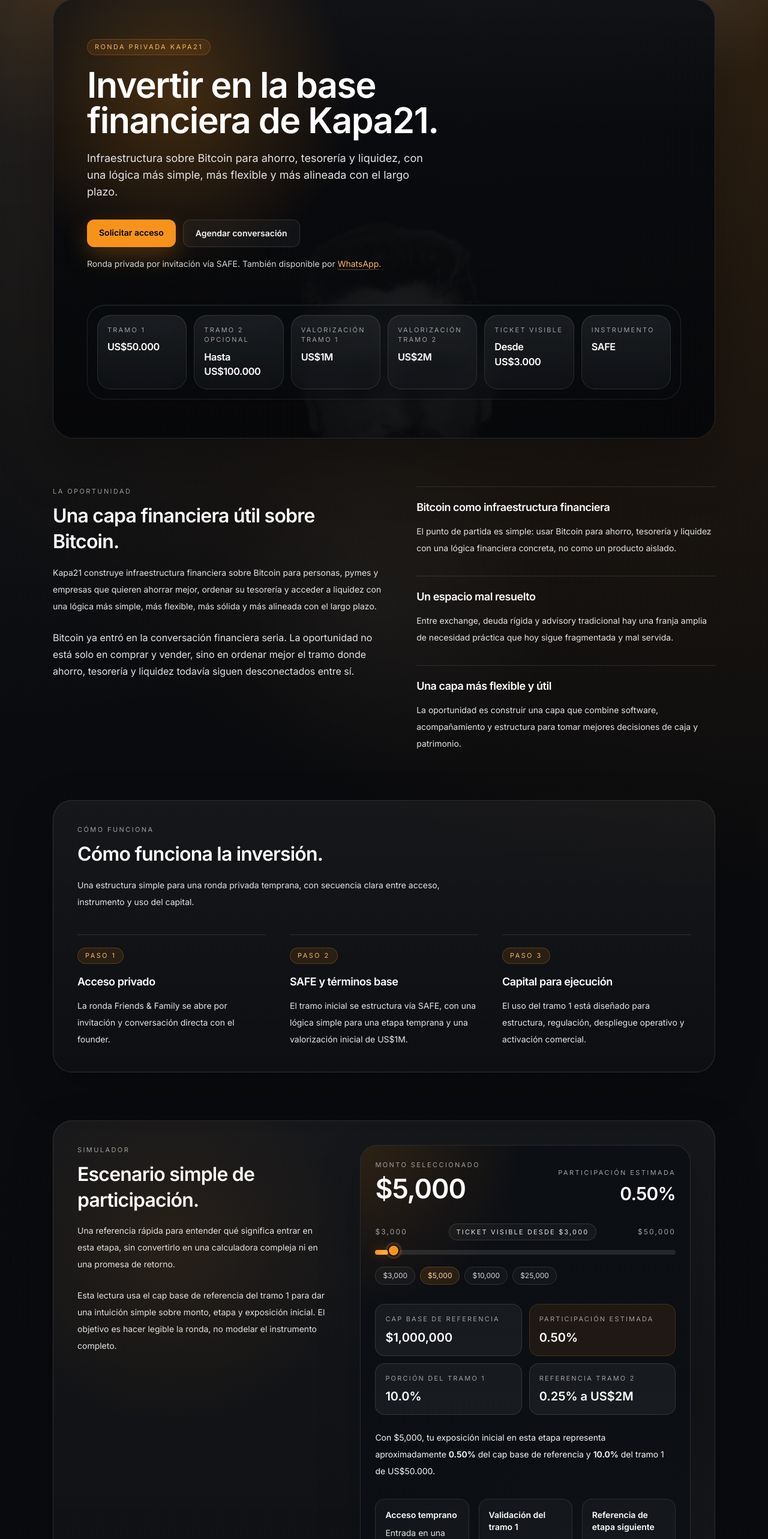
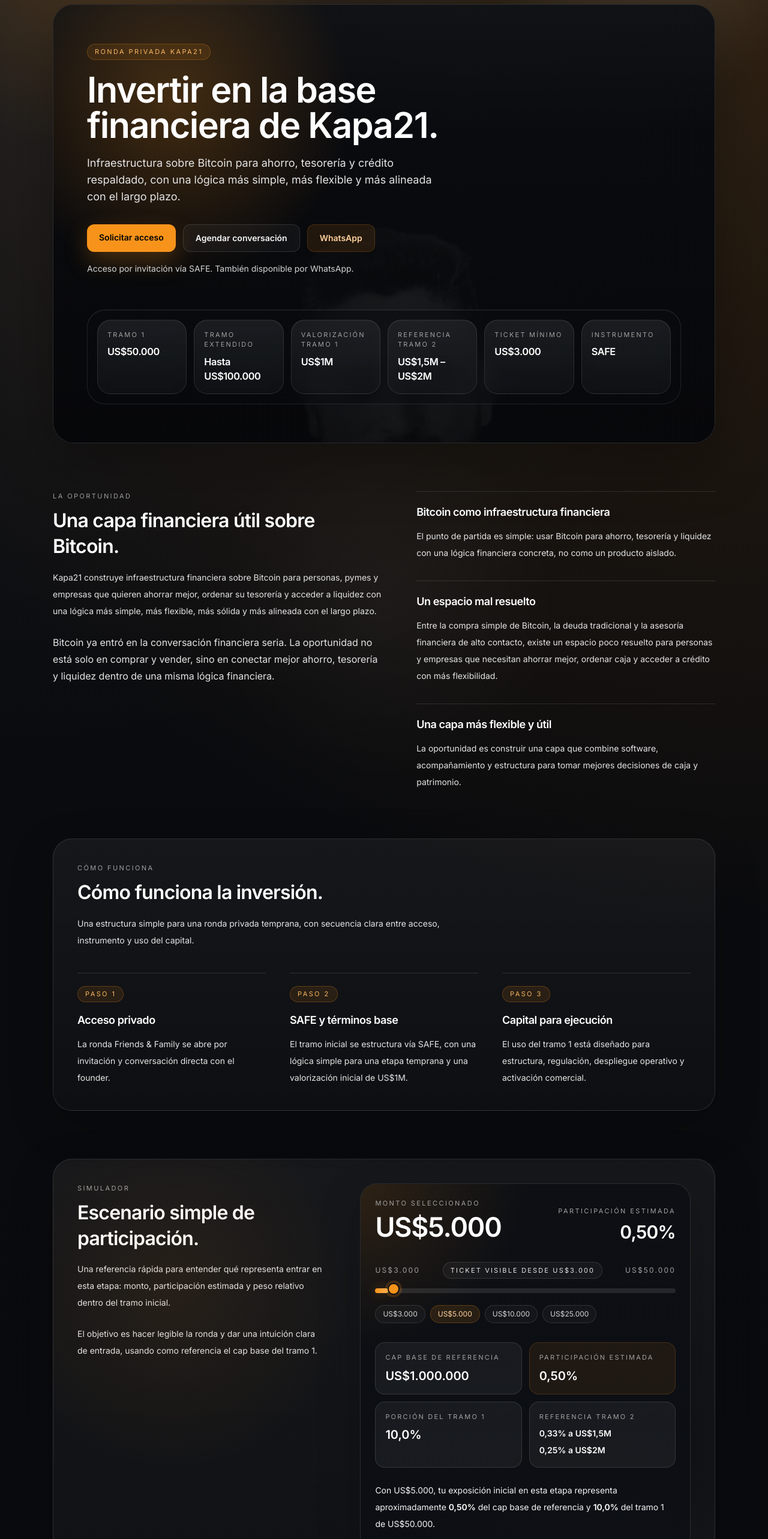
Before and after one commit to jpmoraga/kapa, a Next.js app: page /friends-and-family in a window 1280 px wide. Shown: the part 186-2752 px from the top of the page at 60% size. Built offline with nearby package versions, Linux system fonts and the light colour scheme; no server answers.

Commit message:
Refine investor page content and founder vision

```diff
--- a/app/friends-and-family/_components/InvestorHeader.tsx
+++ b/app/friends-and-family/_components/InvestorHeader.tsx
@@ -68,7 +68,7 @@
               width={420}
               height={120}
               priority
-              className="h-12 w-auto sm:h-14"
+              className="h-14 w-auto sm:h-16"
             />
           </Link>
 
--- a/app/friends-and-family/_components/ParticipationSimulator.tsx
+++ b/app/friends-and-family/_components/ParticipationSimulator.tsx
@@ -8,14 +8,21 @@
 const STEP = 1000;
 const CAP_BASE = 1_000_000;
 const TRAMO_1_SIZE = 50_000;
+const TRAMO_2_BASE = 1_500_000;
 const TRAMO_2_CAP = 2_000_000;
 const PRESET_AMOUNTS = [3000, 5000, 10000, 25000] as const;
 
-const formatter = new Intl.NumberFormat("en-US", {
-  style: "currency",
-  currency: "USD",
+const amountFormatter = new Intl.NumberFormat("es-CL", {
   maximumFractionDigits: 0,
 });
+
+function formatUsd(value: number) {
+  return `US$${amountFormatter.format(value)}`;
+}
+
+function formatPercent(value: number, decimals = 2) {
+  return `${value.toFixed(decimals).replace(".", ",")}%`;
+}
 
 export function ParticipationSimulator() {
   const [investment, setInvestment] = useState(DEFAULT_INVESTMENT);
@@ -23,6 +30,7 @@
   const progress = ((investment - MIN_INVESTMENT) / (MAX_INVESTMENT - MIN_INVESTMENT)) * 100;
   const capBaseParticipation = (investment / CAP_BASE) * 100;
   const tramoOneShare = (investment / TRAMO_1_SIZE) * 100;
+  const tramoTwoBaseShare = (investment / TRAMO_2_BASE) * 100;
   const tramoTwoEquivalent = (investment / TRAMO_2_CAP) * 100;
 
   return (
@@ -35,7 +43,7 @@
             Monto seleccionado
           </div>
           <div className="mt-2 text-4xl font-semibold tracking-tight text-white sm:text-[2.8rem]">
-            {formatter.format(investment)}
+            {formatUsd(investment)}
           </div>
         </div>
         <div className="space-y-2 text-right">
@@ -43,18 +51,18 @@
             Participación estimada
           </div>
           <div className="text-3xl font-semibold tracking-tight text-white">
-            {capBaseParticipation.toFixed(2)}%
+            {formatPercent(capBaseParticipation)}
           </div>
         </div>
       </div>
 
       <div className="relative mt-8">
         <div className="flex flex-wrap items-center justify-between gap-3 text-xs uppercase tracking-[0.18em] text-neutral-400">
-          <span>{formatter.format(MIN_INVESTMENT)}</span>
+          <span>{formatUsd(MIN_INVESTMENT)}</span>
           <div className="rounded-full border border-white/12 bg-white/[0.04] px-3 py-1.5 text-[11px] text-neutral-200">
-            Ticket visible desde {formatter.format(MIN_INVESTMENT)}
+            Ticket visible desde {formatUsd(MIN_INVESTMENT)}
           </div>
-          <span>{formatter.format(MAX_INVESTMENT)}</span>
+          <span>{formatUsd(MAX_INVESTMENT)}</span>
         </div>
 
         <div className="relative mt-4">
@@ -90,7 +98,7 @@
                     : "border-white/12 bg-white/[0.03] text-neutral-300 hover:bg-white/[0.07] hover:text-white"
                 }`}
               >
-                {formatter.format(amount)}
+                {formatUsd(amount)}
               </button>
             );
           })}
@@ -102,56 +110,57 @@
           <div className="text-[11px] uppercase tracking-[0.2em] text-neutral-400">
             Cap base de referencia
           </div>
-          <div className="mt-2 text-xl font-semibold text-white">{formatter.format(CAP_BASE)}</div>
+          <div className="mt-2 text-xl font-semibold text-white">{formatUsd(CAP_BASE)}</div>
         </div>
         <div className="rounded-2xl border border-[#F7931A]/18 bg-[#F7931A]/8 p-4">
           <div className="text-[11px] uppercase tracking-[0.2em] text-neutral-400">
             Participación estimada
           </div>
           <div className="mt-2 text-xl font-semibold text-white">
-            {capBaseParticipation.toFixed(2)}%
+            {formatPercent(capBaseParticipation)}
           </div>
         </div>
         <div className="rounded-2xl border border-white/12 bg-white/[0.05] p-4">
           <div className="text-[11px] uppercase tracking-[0.2em] text-neutral-400">
             Porción del tramo 1
           </div>
-          <div className="mt-2 text-xl font-semibold text-white">{tramoOneShare.toFixed(1)}%</div>
+          <div className="mt-2 text-xl font-semibold text-white">{formatPercent(tramoOneShare, 1)}</div>
         </div>
         <div className="rounded-2xl border border-white/12 bg-white/[0.05] p-4">
           <div className="text-[11px] uppercase tracking-[0.2em] text-neutral-400">
             Referencia tramo 2
           </div>
-          <div className="mt-2 text-xl font-semibold text-white">
-            {tramoTwoEquivalent.toFixed(2)}% a US$2M
+          <div className="mt-2 space-y-1 text-sm leading-6 text-white">
+            <div className="font-semibold">{formatPercent(tramoTwoBaseShare)} a US$1,5M</div>
+            <div className="font-semibold">{formatPercent(tramoTwoEquivalent)} a US$2M</div>
           </div>
         </div>
       </div>
 
       <p className="relative mt-6 text-sm leading-7 text-neutral-100">
-        Con {formatter.format(investment)}, tu exposición inicial en esta etapa representa
-        aproximadamente <span className="font-semibold text-white">{capBaseParticipation.toFixed(2)}%</span>{" "}
+        Con {formatUsd(investment)}, tu exposición inicial en esta etapa representa
+        aproximadamente <span className="font-semibold text-white">{formatPercent(capBaseParticipation)}</span>{" "}
         del cap base de referencia y{" "}
-        <span className="font-semibold text-white">{tramoOneShare.toFixed(1)}%</span> del tramo 1
-        de US$50.000.
+        <span className="font-semibold text-white">{formatPercent(tramoOneShare, 1)}</span> del
+        tramo 1 de US$50.000.
       </p>
 
       <div className="mt-8 grid gap-4 md:grid-cols-3">
-        <div className="rounded-2xl border border-white/10 bg-white/[0.03] p-4">
+        <div className="rounded-2xl border border-white/10 bg-white/[0.05] p-4 shadow-[inset_0_1px_0_rgba(255,255,255,0.04)]">
           <div className="text-sm font-semibold text-white">Acceso temprano</div>
           <p className="mt-2 text-sm leading-6 text-neutral-200">
             Entrada en una fase de instalación de estructura, oferta y ejecución comercial.
           </p>
         </div>
-        <div className="rounded-2xl border border-white/10 bg-white/[0.03] p-4">
+        <div className="rounded-2xl border border-white/10 bg-white/[0.05] p-4 shadow-[inset_0_1px_0_rgba(255,255,255,0.04)]">
           <div className="text-sm font-semibold text-white">Validación del tramo 1</div>
           <p className="mt-2 text-sm leading-6 text-neutral-200">
             El foco del capital es dejar lista la base societaria, regulatoria, operativa y de
             activación inicial.
           </p>
         </div>
-        <div className="rounded-2xl border border-white/10 bg-white/[0.03] p-4">
-          <div className="text-sm font-semibold text-white">Referencia de etapa siguiente</div>
+        <div className="rounded-2xl border border-white/10 bg-white/[0.05] p-4 shadow-[inset_0_1px_0_rgba(255,255,255,0.04)]">
+          <div className="text-sm font-semibold text-white">Lectura del tramo 2</div>
           <p className="mt-2 text-sm leading-6 text-neutral-200">
             Si se abre el tramo 2 a US$2M, cambia la referencia de entrada. Eso no implica retorno
             ni resultado asegurado.
--- a/app/friends-and-family/page.tsx
+++ b/app/friends-and-family/page.tsx
@@ -27,10 +27,10 @@
 
 const roundHighlights = [
   { label: "Tramo 1", value: "US$50.000" },
-  { label: "Tramo 2 opcional", value: "Hasta US$100.000" },
+  { label: "Tramo extendido", value: "Hasta US$100.000" },
   { label: "Valorización tramo 1", value: "US$1M" },
-  { label: "Valorización tramo 2", value: "US$2M" },
-  { label: "Ticket visible", value: "Desde US$3.000" },
+  { label: "Referencia tramo 2", value: "US$1,5M – US$2M" },
+  { label: "Ticket mínimo", value: "US$3.000" },
   { label: "Instrumento", value: "SAFE" },
 ] as const;
 
@@ -107,8 +107,8 @@
 ] as const;
 
 const revenueSequence = [
-  "Primero ingresos de alto contacto, formación y validación comercial con clientes que ya tienen problemas reales de caja y financiamiento.",
-  "Luego más recurrencia y volumen vía crédito respaldado en Bitcoin, suscripción pyme y mayor profundidad transaccional.",
+  "Primero ingresos de alto contacto, advisory, validación comercial y suscripción pyme, con clientes que ya tienen problemas reales de caja y financiamiento.",
+  "Después mayor recurrencia y volumen vía crédito respaldado en Bitcoin y profundidad transaccional.",
 ] as const;
 
 const fundUse = [
@@ -144,16 +144,10 @@
   },
 ] as const;
 
-const founderLoop = [
-  "La tesis, el producto y la conversación comercial avanzan en una sola línea de decisión.",
-  "El founder participa directamente en fundraising, alianzas, ventas y definición de oferta.",
-  "El aprendizaje de mercado vuelve rápido a pricing, software, posicionamiento y ejecución comercial.",
-] as const;
-
 const validationCases = [
   {
     quote:
-      "Partí usando ahorro mensual desde la caja para construir posición. Eso me ha permitido reemplazar parte del factoring por financiamiento respaldado en Bitcoin, con más flexibilidad y mejor costo para la operación.",
+      "Partimos comprando Bitcoin de a poco todos los meses y al poco tiempo eso me ayudó a reemplazar una parte importante del factoring por financiamiento más flexible y más barato.",
     name: "Felipe Cordova",
     company: "HOREK",
     sector: "Distribución alimentaria B2B",
@@ -174,12 +168,12 @@
     status: "Acceso privado",
   },
   {
-    title: "Resumen de la ronda",
+    title: "Resumen ejecutivo de la ronda",
     availability: "Disponible por solicitud.",
     status: "Por solicitud",
   },
   {
-    title: "Uso de fondos",
+    title: "Detalle ampliado de uso de fondos",
     availability: "Disponible para revisión.",
     status: "Disponible",
   },
@@ -194,12 +188,12 @@
   {
     question: "¿Cómo se accede a la ronda?",
     answer:
-      "El acceso es privado y por invitación. La secuencia es conversación inicial, revisión de tesis y materiales, y luego acceso a la documentación que corresponda.",
+      "El acceso es privado y por invitación. La secuencia es simple: conversación inicial, resolución de dudas y firma del SAFE para quienes decidan avanzar.",
   },
   {
     question: "¿Qué instrumento se está usando?",
     answer:
-      "La ronda está estructurada vía SAFE, con un tramo inicial de US$50.000 a US$1M de valorización y un segundo tramo opcional que eleva el total hasta US$100.000.",
+      "La ronda se estructura vía SAFE (Simple Agreement for Future Equity), un instrumento usado en etapas tempranas para invertir hoy y convertir en equity en una ronda futura bajo términos predefinidos. El tramo inicial considera US$50.000 a US$1M de valorización, con posibilidad de ampliar la ronda en una etapa siguiente.",
   },
   {
     question: "¿Qué debe validar el tramo 1?",
@@ -209,7 +203,7 @@
   {
     question: "¿De dónde esperamos los primeros ingresos?",
     answer:
-      "Primero desde servicios de alto contacto, advisory y validación comercial. Luego con más recurrencia vía crédito respaldado en Bitcoin, suscripción pyme y volumen transaccional.",
+      "Primero desde servicios de alto contacto, advisory, validación comercial y suscripción pyme. Después, con mayor recurrencia vía crédito respaldado en Bitcoin y volumen transaccional.",
   },
 ] as const;
 
@@ -413,8 +407,8 @@
                 </h1>
 
                 <p className="mt-5 max-w-xl text-base leading-7 text-neutral-200 sm:text-lg">
-                  Infraestructura sobre Bitcoin para ahorro, tesorería y liquidez, con una lógica
-                  más simple, más flexible y más alineada con el largo plazo.
+                  Infraestructura sobre Bitcoin para ahorro, tesorería y crédito respaldado, con
+                  una lógica más simple, más flexible y más alineada con el largo plazo.
                 </p>
 
                 <div className="mt-8 flex flex-col gap-3 sm:flex-row sm:flex-wrap">
@@ -432,19 +426,18 @@
                   >
                     Agendar conversación
                   </a>
-                </div>
-
-                <p className="mt-4 text-sm leading-6 text-neutral-300">
-                  Ronda privada por invitación vía SAFE. También disponible por{" "}
                   <a
                     href={WHATSAPP_URL}
                     target="_blank"
                     rel="noopener noreferrer"
-                    className="text-[#F9B662] underline decoration-[#F7931A]/40 underline-offset-4 hover:text-[#FFD29E]"
+                    className="k21-btn-secondary border-[#F7931A]/20 bg-[#F7931A]/10 px-5 py-3 text-[#FFD29E] hover:bg-[#F7931A]/14"
                   >
                     WhatsApp
                   </a>
-                  .
+                </div>
+
+                <p className="mt-4 text-sm leading-6 text-neutral-300">
+                  Acceso por invitación vía SAFE. También disponible por WhatsApp.
                 </p>
               </div>
 
@@ -470,8 +463,8 @@
 
               <p className="mt-6 max-w-2xl text-sm leading-7 text-neutral-200 sm:text-base">
                 Bitcoin ya entró en la conversación financiera seria. La oportunidad no está solo
-                en comprar y vender, sino en ordenar mejor el tramo donde ahorro, tesorería y
-                liquidez todavía siguen desconectados entre sí.
+                en comprar y vender, sino en conectar mejor ahorro, tesorería y liquidez dentro de
+                una misma lógica financiera.
               </p>
             </div>
 
@@ -479,7 +472,11 @@
               {opportunityThemes.map((item) => (
                 <div key={item.title} className="border-t border-white/12 pt-5">
                   <h3 className="text-lg font-semibold tracking-tight text-white">{item.title}</h3>
-                  <p className="mt-3 text-sm leading-7 text-neutral-200">{item.body}</p>
+                  <p className="mt-3 text-sm leading-7 text-neutral-200">
+                    {item.title === "Un espacio mal resuelto"
+                      ? "Entre la compra simple de Bitcoin, la deuda tradicional y la asesoría financiera de alto contacto, existe un espacio poco resuelto para personas y empresas que necesitan ahorrar mejor, ordenar caja y acceder a crédito con más flexibilidad."
+                      : item.body}
+                  </p>
                 </div>
               ))}
             </div>
@@ -515,13 +512,12 @@
                 <SectionIntro
                   eyebrow="Simulador"
                   title="Escenario simple de participación."
-                  description="Una referencia rápida para entender qué significa entrar en esta etapa, sin convertirlo en una calculadora compleja ni en una promesa de retorno."
+                  description="Una referencia rápida para entender qué representa entrar en esta etapa: monto, participación estimada y peso relativo dentro del tramo inicial."
                 />
 
                 <p className="mt-6 max-w-xl text-sm leading-7 text-neutral-200">
-                  Esta lectura usa el cap base de referencia del tramo 1 para dar una intuición
-                  simple sobre monto, etapa y exposición inicial. El objetivo es hacer legible la
-                  ronda, no modelar el instrumento completo.
+                  El objetivo es hacer legible la ronda y dar una intuición clara de entrada,
+                  usando como referencia el cap base del tramo 1.
                 </p>
               </div>
 
@@ -538,7 +534,7 @@
               <SectionIntro
                 eyebrow="Mercado"
                 title="Tres capas de oportunidad."
-                description="La tesis de mercado de Kapa21 no depende de una sola audiencia. Hay personas, pymes y empresas con dolores distintos, pero relacionados entre ahorro, caja y acceso a liquidez."
+                description="La oportunidad de Kapa21 se organiza en tres capas de mercado: personas, pymes y empresas que necesitan ahorrar mejor, ordenar caja y acceder a liquidez con más flexibilidad."
               />
 
               <div className="mt-8">
@@ -565,8 +561,8 @@
                 Un modelo que parte por alto contacto y luego gana recurrencia.
               </h3>
               <p className="mt-3 max-w-xl text-sm leading-7 text-neutral-200">
-                La captura de valor empieza por relaciones de alto contexto y luego gana volumen,
-                frecuencia y profundidad de producto.
+                El modelo parte por relaciones de alto contacto y evoluciona hacia mayor
+                recurrencia, volumen y profundidad de producto.
               </p>
 
               <div className="mt-7 divide-y divide-white/12 border-y border-white/12">
@@ -662,31 +658,39 @@
                 className="object-cover object-[center_18%]"
               />
               <div className="absolute inset-0 bg-gradient-to-t from-black/45 via-transparent to-black/10" />
-              <div className="absolute bottom-4 left-4 text-[11px] uppercase tracking-[0.22em] text-white/75">
-                Founder portrait
-              </div>
             </div>
 
             <div>
               <SectionIntro
-                eyebrow="Founder y visión"
-                title="Founder-led, Bitcoin-first."
-                description="La visión es construir una infraestructura financiera que use Bitcoin de forma práctica para ahorro, tesorería y liquidez."
+                eyebrow="Visión del founder"
+                title="De promesas a tesoro."
+                description="Kapa21 nace de una convicción concreta: que Bitcoin sirve para rediseñar cómo personas y empresas ahorran, protegen caja y toman decisiones financieras con mayor libertad."
               />
 
               <p className="mt-6 max-w-2xl text-sm leading-7 text-neutral-200 sm:text-base">
-                La tesis del founder es que Bitcoin puede reordenar cómo personas y empresas
-                ahorran, protegen caja y acceden a liquidez sin quedar atrapadas entre productos
-                genéricos, deuda rígida o asesoría desconectada de la operación diaria.
+                La visión es pasar de un mundo financiero basado en promesas a uno basado en
+                tesoro: reserva, caja y crédito construidos sobre Bitcoin para personas, pymes y
+                empresas que necesitan herramientas más simples, más útiles y más alineadas con el
+                largo plazo.
               </p>
 
               <div className="mt-8 grid gap-8 md:grid-cols-[1fr_220px] md:items-start">
                 <div className="space-y-4">
-                  {founderLoop.map((item) => (
-                    <div key={item} className="border-l border-white/12 pl-4 text-sm leading-7 text-neutral-200">
-                      {item}
-                    </div>
-                  ))}
+                  <div className="border-l border-white/12 pl-4 text-sm leading-7 text-neutral-200">
+                    Kapa21 busca construir productos y servicios sobre Bitcoin para ahorro,
+                    tesorería y crédito respaldado, con una arquitectura que una software,
+                    acompañamiento y criterio financiero en una sola capa.
+                  </div>
+                  <div className="border-l border-white/12 pl-4 text-sm leading-7 text-neutral-200">
+                    El libro funciona como una expresión de esa tesis: una forma de ordenar el
+                    marco intelectual de Kapa21 y traducirlo a producto, servicio y conversación
+                    comercial.
+                  </div>
+                  <div className="border-l border-white/12 pl-4 text-sm leading-7 text-neutral-200">
+                    Desde ahí, el rol del founder no es solo operar la ronda, sino articular una
+                    visión amplia sobre cómo Bitcoin puede convertirse en infraestructura financiera
+                    cotidiana.
+                  </div>
                 </div>
 
                 <div className="rounded-[1.75rem] border border-white/12 bg-white/[0.035] p-3">
@@ -699,8 +703,9 @@
                       className="object-contain p-3"
                     />
                   </div>
-                  <div className="mt-3 text-[11px] uppercase tracking-[0.22em] text-neutral-400">
-                    Book cover
+                  <div className="mt-3 text-sm leading-6 text-neutral-300">
+                    <span className="font-medium text-white">De promesas a tesoro</span> ordena la
+                    tesis que luego se traduce en producto, servicios y construcción de marca.
                   </div>
                 </div>
               </div>
```
